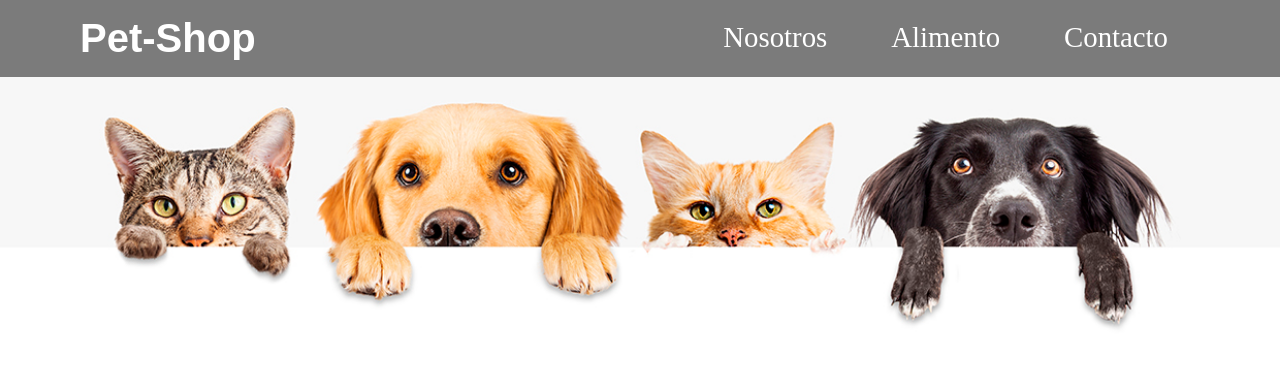
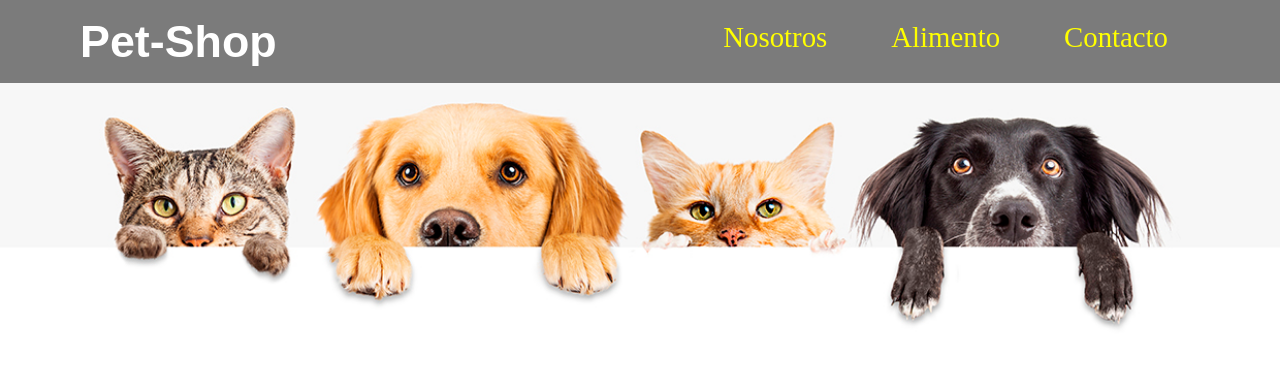
Before and after one commit to chipiazcurra2015/Pet-Shop, a React (Vite) app in the folder vite-project/: page / in a window 1280 px wide. Shown: the top 368 px of the page. Built offline with nearby package versions, Linux system fonts and the light colour scheme.

Commit message:
midifico letras

```diff
--- a/vite-project/src/App.css
+++ b/vite-project/src/App.css
@@ -53,7 +53,7 @@ img{
 }
 
 .logo__nombre{
-  font-size: 2.5rem;
+  font-size: 2.8rem;
   margin-bottom: 1rem;
   color: white;
 }
@@ -71,13 +71,13 @@ img{
 .navegacion__enlace{
   display: flex;
   justify-content: center;
-  color: #ffffff;
+  color: yellow;
   font-size: 1.5rem;
   margin: 2rem;
 }
 @media (min-width: 480px) {
   .navegacion__enlace{
-    color: #ffffff;
+    color: yellow;
     font-size: 1.8rem;
     margin: 2rem;
     display: initial;
```
